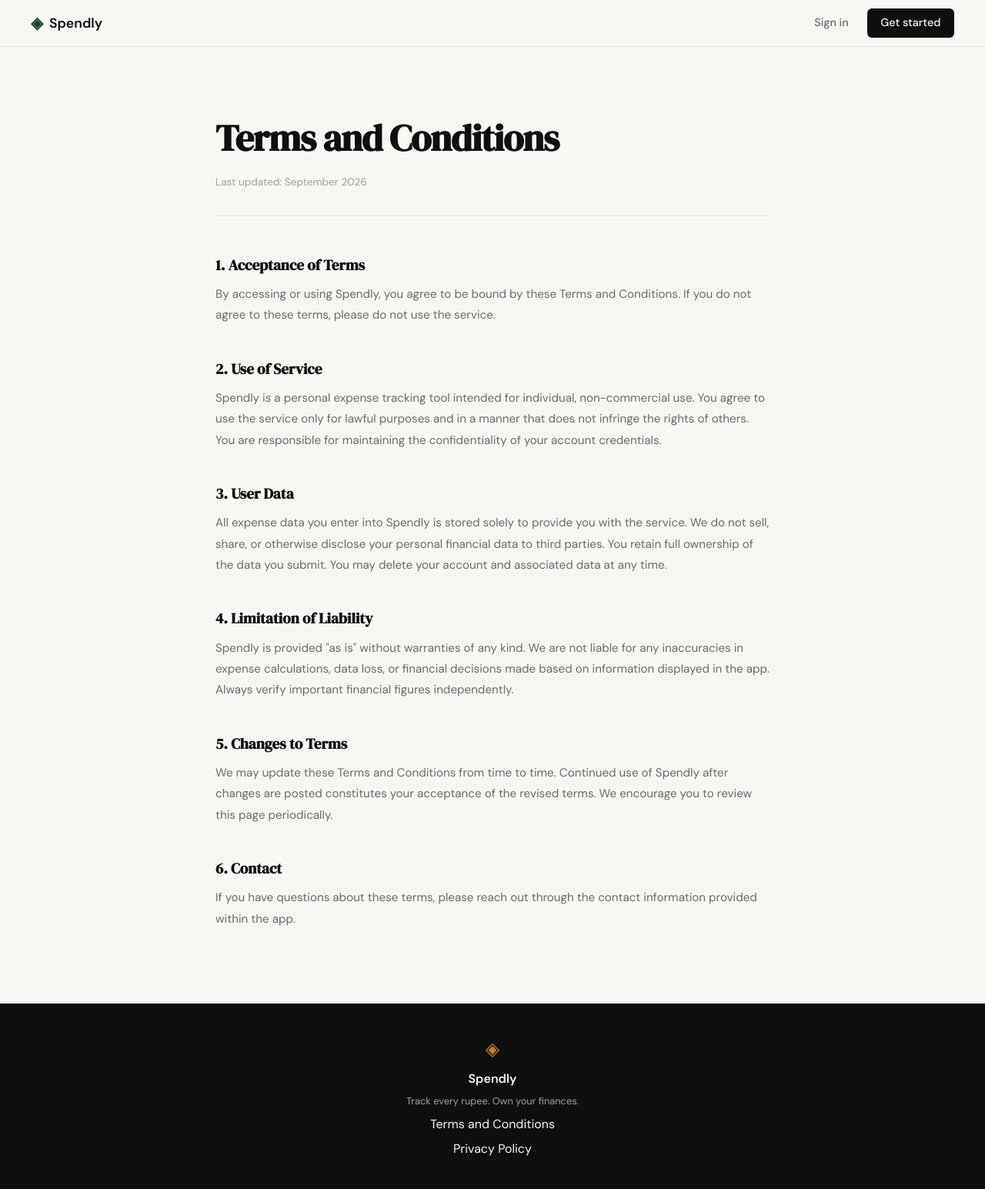
After one commit to abhimanyu-agi/spendly, a Flask app: page /terms in a window 1280 px wide. The commit adds this page. Shown: the whole page at 77% size. Run offline with Flask 3, Linux system fonts and the light colour scheme.

Commit message:
fix appearance of Terms

```diff
--- a/app.py
+++ b/app.py
@@ -20,6 +20,11 @@ def register():
 @app.route("/login")
 def login():
     return render_template("login.html")
+
+
+@app.route("/terms")
+def terms():
+    return render_template("terms.html")
 
 
 # ------------------------------------------------------------------ #
--- a/static/css/style.css
+++ b/static/css/style.css
@@ -508,6 +508,57 @@ a { color: inherit; text-decoration: none; }
 }
 
 /* ------------------------------------------------------------------ */
+/* Terms & Privacy pages                                               */
+/* ------------------------------------------------------------------ */
+
+.terms-section {
+    padding: 5rem 2rem 6rem;
+}
+
+.terms-inner {
+    max-width: 720px;
+    margin: 0 auto;
+}
+
+.terms-header {
+    margin-bottom: 3rem;
+    padding-bottom: 2rem;
+    border-bottom: 1px solid var(--border);
+}
+
+.terms-title {
+    font-family: var(--font-display);
+    font-size: clamp(2rem, 4vw, 3rem);
+    color: var(--ink);
+    letter-spacing: -0.02em;
+    margin-bottom: 0.5rem;
+}
+
+.terms-meta {
+    font-size: 0.85rem;
+    color: var(--ink-faint);
+}
+
+.terms-body {
+    display: flex;
+    flex-direction: column;
+    gap: 2.5rem;
+}
+
+.terms-block p {
+    font-size: 0.95rem;
+    color: var(--ink-muted);
+    line-height: 1.8;
+}
+
+.terms-heading {
+    font-family: var(--font-display);
+    font-size: 1.2rem;
+    color: var(--ink);
+    margin-bottom: 0.6rem;
+}
+
+/* ------------------------------------------------------------------ */
 /* Responsive                                                          */
 /* ------------------------------------------------------------------ */
 
--- a/templates/base.html
+++ b/templates/base.html
@@ -34,7 +34,7 @@
             <span class="brand-icon">◈</span>
             <span class="footer-name">Spendly</span>
             <p class="footer-copy">Track every rupee. Own your finances.</p>
-            <a href="#">Terms and Conditions</a>
+            <a href="/terms">Terms and Conditions</a>
             <a href="#">Privacy Policy</a>
         </div>
     </footer>
--- /dev/null
+++ b/templates/terms.html
@@ -0,0 +1,48 @@
+{% extends "base.html" %}
+
+{% block title %}Terms and Conditions — Spendly{% endblock %}
+
+{% block content %}
+
+<section class="terms-section">
+    <div class="terms-inner">
+        <div class="terms-header">
+            <h1 class="terms-title">Terms and Conditions</h1>
+            <p class="terms-meta">Last updated: September 2026</p>
+        </div>
+
+        <div class="terms-body">
+            <div class="terms-block">
+                <h2 class="terms-heading">1. Acceptance of Terms</h2>
+                <p>By accessing or using Spendly, you agree to be bound by these Terms and Conditions. If you do not agree to these terms, please do not use the service.</p>
+            </div>
+
+            <div class="terms-block">
+                <h2 class="terms-heading">2. Use of Service</h2>
+                <p>Spendly is a personal expense tracking tool intended for individual, non-commercial use. You agree to use the service only for lawful purposes and in a manner that does not infringe the rights of others. You are responsible for maintaining the confidentiality of your account credentials.</p>
+            </div>
+
+            <div class="terms-block">
+                <h2 class="terms-heading">3. User Data</h2>
+                <p>All expense data you enter into Spendly is stored solely to provide you with the service. We do not sell, share, or otherwise disclose your personal financial data to third parties. You retain full ownership of the data you submit. You may delete your account and associated data at any time.</p>
+            </div>
+
+            <div class="terms-block">
+                <h2 class="terms-heading">4. Limitation of Liability</h2>
+                <p>Spendly is provided "as is" without warranties of any kind. We are not liable for any inaccuracies in expense calculations, data loss, or financial decisions made based on information displayed in the app. Always verify important financial figures independently.</p>
+            </div>
+
+            <div class="terms-block">
+                <h2 class="terms-heading">5. Changes to Terms</h2>
+                <p>We may update these Terms and Conditions from time to time. Continued use of Spendly after changes are posted constitutes your acceptance of the revised terms. We encourage you to review this page periodically.</p>
+            </div>
+
+            <div class="terms-block">
+                <h2 class="terms-heading">6. Contact</h2>
+                <p>If you have questions about these terms, please reach out through the contact information provided within the app.</p>
+            </div>
+        </div>
+    </div>
+</section>
+
+{% endblock %}
```
